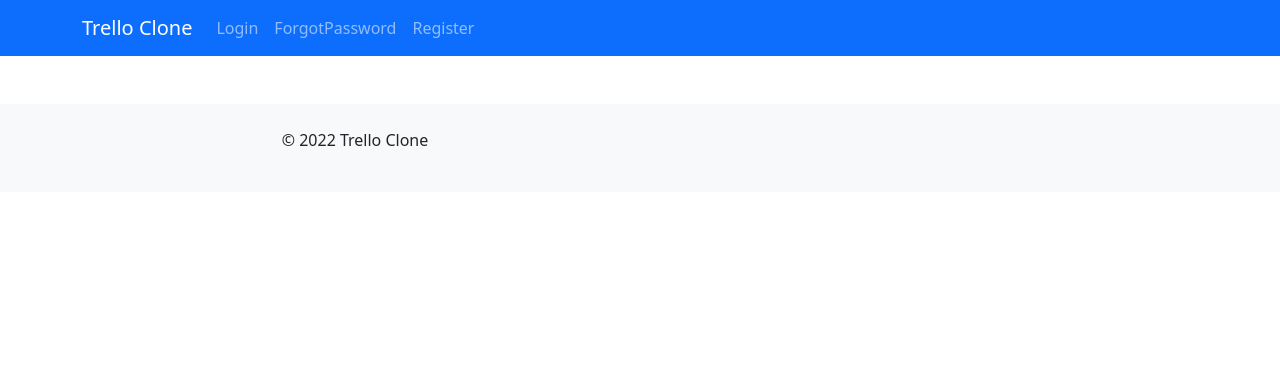
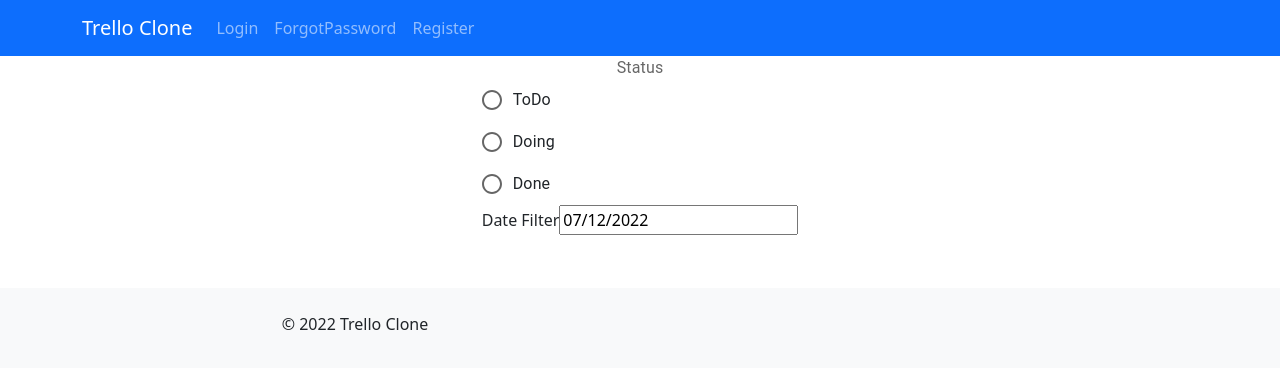
Before and after one commit to JoyceYunJiao/trello_application-, a React (Create React App) app in the folder frontend/: page /workspaces/1/1/1/1 in a window 1280 px wide. Shown: the top 368 px of the page. Built offline with nearby package versions, Linux system fonts and the light colour scheme.

Commit message:
create a simple edit task

```diff
--- a/frontend/src/App.js
+++ b/frontend/src/App.js
@@ -14,6 +14,8 @@ import BoardPage from './pages/BoardPage';
 import NewListForm from './components/boards/lists/NewListForm';
 import NewListPage from './pages/NewListPage';
 import CreateTaskForm from './components/boards/lists/CreateTaskForm';
+import EditTask from './components/boards/lists/EditTask';
+
 
 function App() {
   return (
@@ -45,6 +47,8 @@ function App() {
 
           {/* New task page */}
           <Route path="workspaces/:id/:boardId/:listId/createTask" element={<CreateTaskForm/>} />
+          <Route path="workspaces/:id/:boardId/:listId/:taskID" element={<EditTask/>} />
+
         </Routes>
 
         <Footer />
--- /dev/null
+++ b/frontend/src/components/boards/lists/EditTask.js
@@ -0,0 +1,89 @@
+
+import React, {useState} from 'react';
+import { Button, Card, Col, Form, Row } from "react-bootstrap";
+import DatePicker from "react-datepicker";
+import { useParams } from "react-router-dom";
+
+// import * as React from 'react';
+import Radio from '@mui/material/Radio';
+import RadioGroup from '@mui/material/RadioGroup';
+import FormControlLabel from '@mui/material/FormControlLabel';
+import FormControl from '@mui/material/FormControl';
+import FormLabel from '@mui/material/FormLabel';
+
+
+
+export default function EditTask() {
+
+const [selected, setSelected] = useState('yes');
+const [newDate, setNewDate] = useState(new Date());
+
+const { id, boardId } = useParams();
+
+
+const handleChange = event => {
+  console.log(event.target.value);
+  setSelected(event.target.value);
+  console.log("the selected task list is "+selected);
+
+};
+
+console.log("the selected new date is "+newDate);
+console.log("the board id is "+boardId);
+
+
+
+
+
+  return (
+    <FormControl>
+      <FormLabel id="demo-radio-buttons-group-label">Status</FormLabel>
+      <RadioGroup
+        aria-labelledby="demo-radio-buttons-group-label"
+        defaultValue="ToDo"
+        name="radio-buttons-group"
+      >
+        <FormControlLabel
+            value="ToDo"
+            control={<Radio />}
+            checked={selected === 'ToDo'}
+            onChange={handleChange}
+            label="ToDo"
+        />
+        <FormControlLabel
+            value="Doing"
+            control={<Radio />}
+            checked={selected === 'Doing'}
+            onChange={handleChange}
+            label="Doing"
+         />
+        <FormControlLabel
+            value="Done"
+            control={<Radio />}
+            checked={selected === 'Done'}
+            onChange={handleChange}
+            label="Done"
+        />
+      </RadioGroup>
+
+
+      <Col>
+        <Form.Group controlId="formDateFilter">
+            <Form.Label>Date Filter</Form.Label>
+            <DatePicker
+                selected={newDate}
+                onChange={date => setNewDate(date)}
+            />
+        </Form.Group>
+
+        {/* {board.lists.map(list => (
+                    <Col key={list.id}>
+                        <List list={list} />
+                    </Col>
+                ))} */}
+    </Col>
+    </FormControl>
+
+
+  );
+}
```
Also changed, not shown: 1 other file (tests, documents, lock files or other folders).
